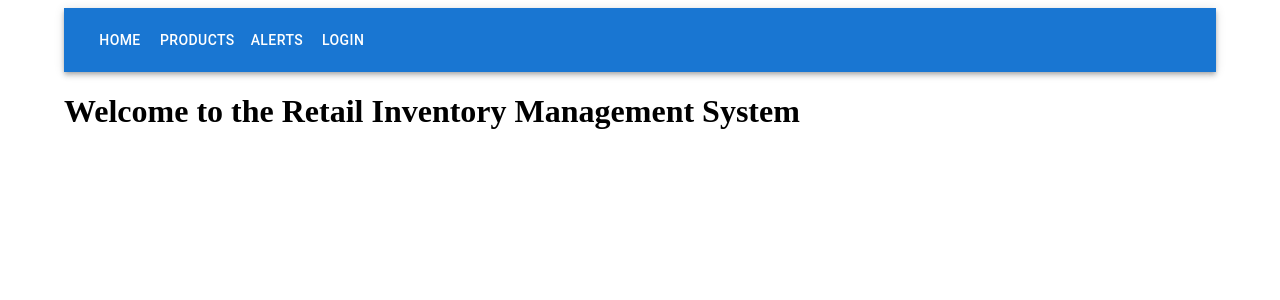
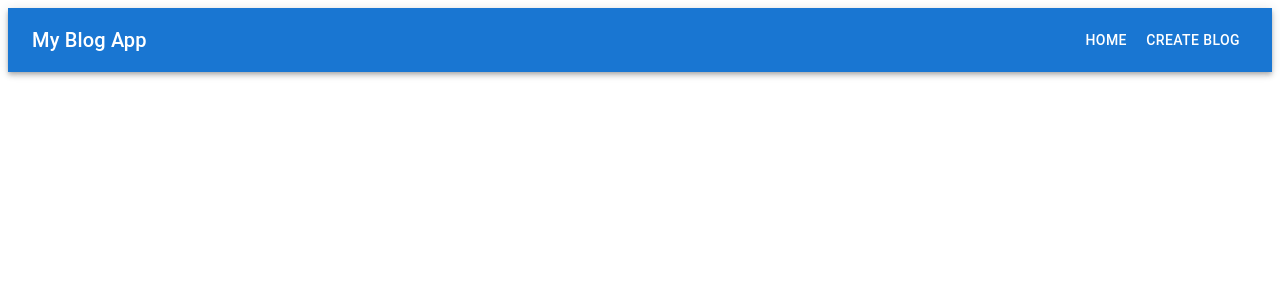
Before and after one commit to romanandani266/test_1, a React app in the folder frontend/: page / in a window 1280 px wide. Shown: the top 300 px of the page. Built offline with nearby package versions, Linux system fonts and the light colour scheme; the HTML template or start-up script is replaced by a standard one.

Commit message:
Add frontend/src/App.js

```diff
--- a/frontend/src/App.js
+++ b/frontend/src/App.js
@@ -1,32 +1,35 @@
-import React from 'react';
-import { Routes, Route, Link } from 'react-router-dom';
-import { Container, AppBar, Toolbar, Button } from '@mui/material';
-import Home from './components/Home';
-import Products from './components/Products';
-import Alerts from './components/Alerts';
-import Login from './components/Login';
-import SalesTrend from './components/SalesTrend';
+import React from "react";
+import { Routes, Route, Link } from "react-router-dom";
+import { AppBar, Toolbar, Typography, Button } from "@mui/material";
+import HomePage from "./pages/HomePage";
+import CreateEditPage from "./pages/CreateEditPage";
+import BlogDetailPage from "./pages/BlogDetailPage";
 
-const App = () => {
+function App() {
   return (
-    <Container>
+    <div>
       <AppBar position="static">
         <Toolbar>
-          <Button color="inherit" component={Link} to="/">Home</Button>
-          <Button color="inherit" component={Link} to="/products">Products</Button>
-          <Button color="inherit" component={Link} to="/alerts">Alerts</Button>
-          <Button color="inherit" component={Link} to="/login">Login</Button>
+          <Typography variant="h6" style={{ flexGrow: 1 }}>
+            My Blog App
+          </Typography>
+          <Button color="inherit" component={Link} to="/">
+            Home
+          </Button>
+          <Button color="inherit" component={Link} to="/create">
+            Create Blog
+          </Button>
         </Toolbar>
       </AppBar>
+
       <Routes>
-        <Route path="/" element={<Home />} />
-        <Route path="/products" element={<Products />} />
-        <Route path="/alerts" element={<Alerts />} />
-        <Route path="/login" element={<Login />} />
-        <Route path="/sales-trend/:id" element={<SalesTrend />} />
+        <Route path="/" element={<HomePage />} />
+        <Route path="/create" element={<CreateEditPage />} />
+        <Route path="/edit/:id" element={<CreateEditPage />} />
+        <Route path="/blogs/:id" element={<BlogDetailPage />} />
       </Routes>
-    </Container>
+    </div>
   );
-};
+}
 
 export default App;
```
